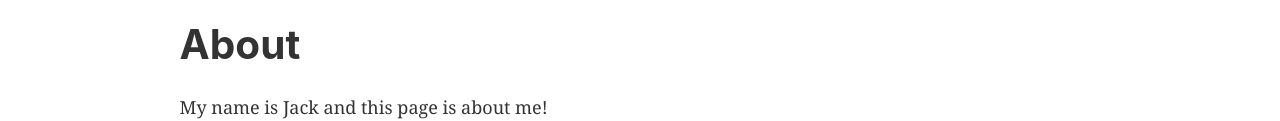
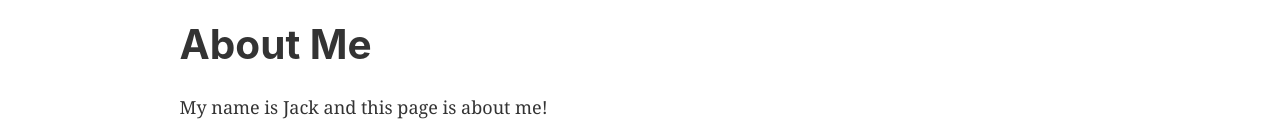
Before and after one commit to Trobit/blog-spot, a Gatsby site: page /about in a window 1280 px wide. Shown: the part 225-346 px from the top of the page. Built offline with nearby package versions, Linux system fonts and the light colour scheme; Gatsby itself is replaced by a stand-in of ours; no server answers.

Commit message:
changed about title

```diff
--- a/src/pages/about.js
+++ b/src/pages/about.js
@@ -6,7 +6,7 @@ const About = () => {
     return (
         <Layout>
             <SEO title="About" />
-            <h1>About</h1>
+            <h1>About Me</h1>
             <p>My name is Jack and this page is about me!</p>
         </Layout>
     )
```
